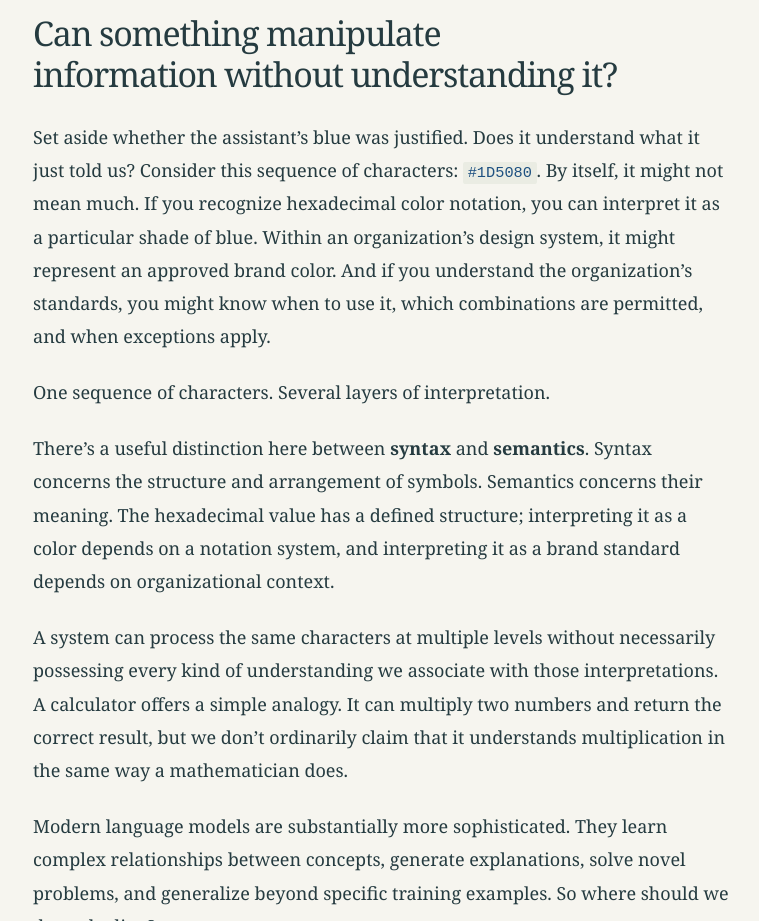
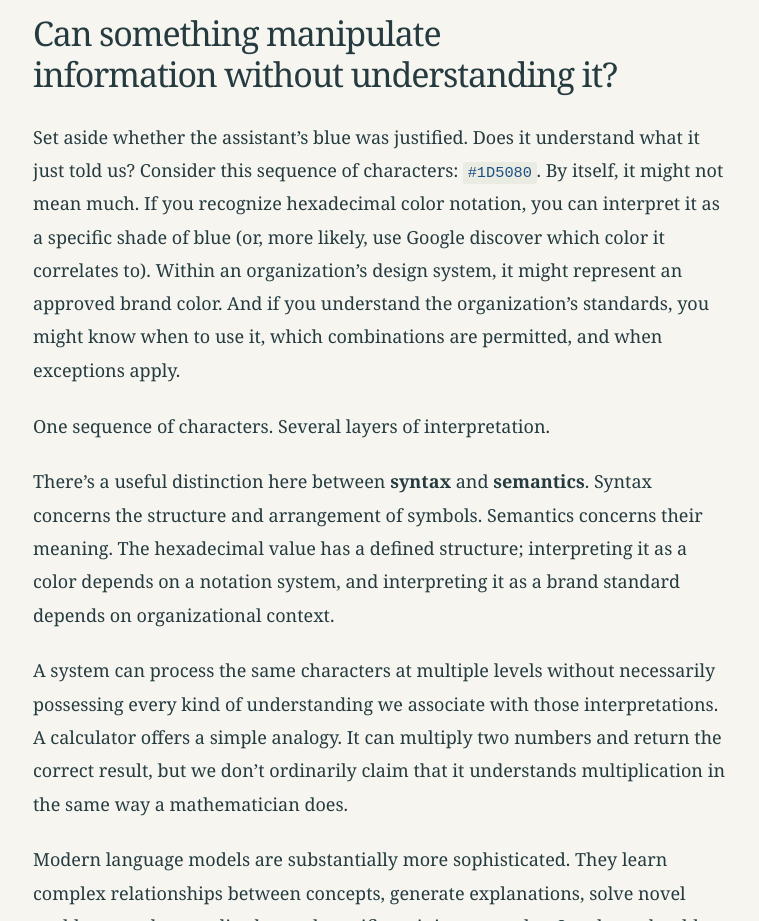
Before and after one commit to cydrysdale/now-in-production, a plain HTML site: page guides/when-ai-gets-the-right-answer.html in a window 1280 px wide. Shown: the part 6100-7021 px from the top of the page, without its empty margins (265-1024 px from the left). Drawn offline with Linux system fonts and the light colour scheme.

Commit message:
Update when-ai-gets-the-right-answer.html
Personalized copy change

```diff
--- a/guides/when-ai-gets-the-right-answer.html
+++ b/guides/when-ai-gets-the-right-answer.html
@@ -205,7 +205,7 @@
         <section class="essay-section" aria-labelledby="meaning">
           <p class="chapter-marker">02 <span>Performance versus understanding</span></p>
           <h2 id="meaning" data-toc-label="Symbols and meaning" data-toc-group="02 / Understanding">Can something manipulate information without understanding it?</h2>
-          <p>Set aside whether the assistant’s blue was justified. Does it understand what it just told us? Consider this sequence of characters: <code>#1D5080</code>. By itself, it might not mean much. If you recognize hexadecimal color notation, you can interpret it as a particular shade of blue. Within an organization’s design system, it might represent an approved brand color. And if you understand the organization’s standards, you might know when to use it, which combinations are permitted, and when exceptions apply.</p>
+          <p>Set aside whether the assistant’s blue was justified. Does it understand what it just told us? Consider this sequence of characters: <code>#1D5080</code>. By itself, it might not mean much. If you recognize hexadecimal color notation, you can interpret it as a specific shade of blue (or, more likely, use Google discover which color it correlates to). Within an organization’s design system, it might represent an approved brand color. And if you understand the organization’s standards, you might know when to use it, which combinations are permitted, and when exceptions apply.</p>
           <p>One sequence of characters. Several layers of interpretation.</p>
           <p>There’s a useful distinction here between <strong>syntax</strong> and <strong>semantics</strong>. Syntax concerns the structure and arrangement of symbols. Semantics concerns their meaning. The hexadecimal value has a defined structure; interpreting it as a color depends on a notation system, and interpreting it as a brand standard depends on organizational context.</p>
           <p>A system can process the same characters at multiple levels without necessarily possessing every kind of understanding we associate with those interpretations. A calculator offers a simple analogy. It can multiply two numbers and return the correct result, but we don’t ordinarily claim that it understands multiplication in the same way a mathematician does.</p>
```
